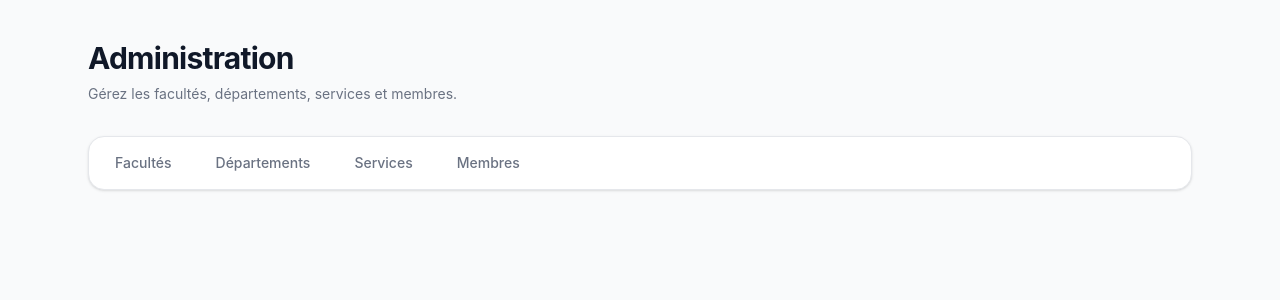
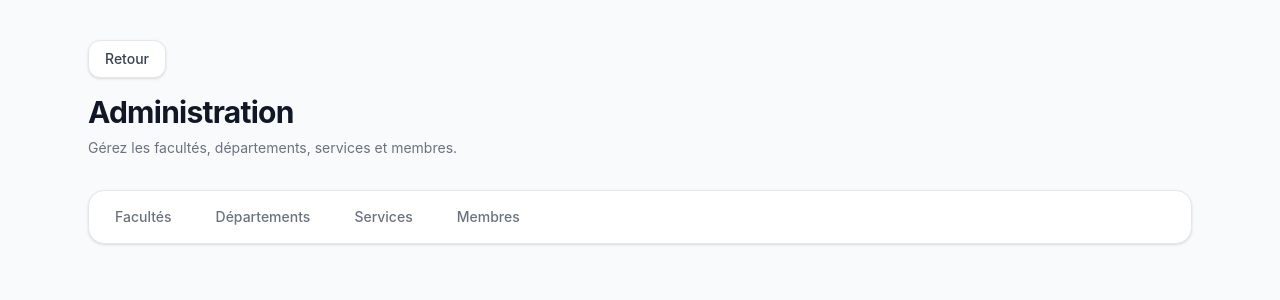
Before and after one commit to SnYco55/demogl, a Vue app in the folder frontend/: page /admin in a window 1280 px wide. Shown: the top 300 px of the page. Built offline with nearby package versions, Linux system fonts and the light colour scheme.

Commit message:
add: A go back button from AdminView.vue to HomeView.vue

```diff
--- a/frontend/src/views/AdminView.vue
+++ b/frontend/src/views/AdminView.vue
@@ -1,5 +1,6 @@
 <script setup lang="ts">
 import { RouterLink, RouterView } from 'vue-router'
+import router from "@/router";
 </script>
 
 <template>
@@ -7,6 +8,13 @@ import { RouterLink, RouterView } from 'vue-router'
     <div class="mx-auto max-w-6xl px-6 py-10">
       <!-- Header -->
       <header class="mb-8">
+        <button
+            type="button"
+            @click="router.back()"
+            class="rounded-xl border border-gray-200 bg-white mb-4 px-4 py-2 text-sm font-medium text-gray-700 shadow-sm transition hover:border-gray-300 hover:bg-gray-50"
+        >
+          Retour
+        </button>
         <h1 class="text-3xl font-bold tracking-tight text-gray-900">Administration</h1>
 
         <p class="mt-2 text-sm text-gray-500">
```
